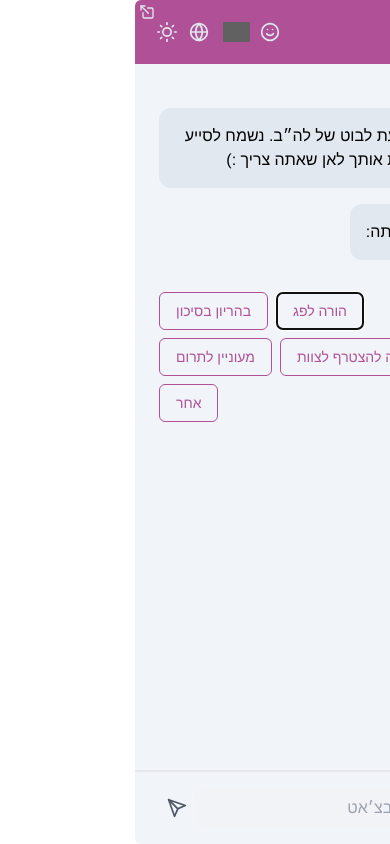
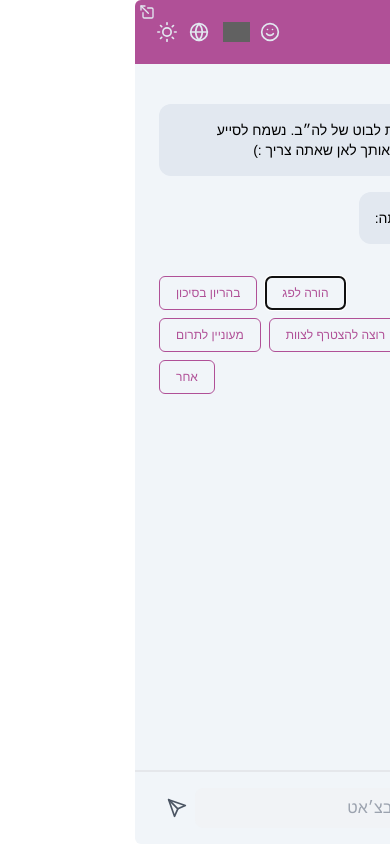
Before and after one commit to landau07/LahavBotUI, a React (Vite) app: page / in a window 390 px wide. Built offline with nearby package versions, Linux system fonts and the light colour scheme; grey boxes are pictures that could not be loaded.

Commit message:
Reduce text size on very small screen

```diff
--- a/src/Components/BirthWeekAndDaySelector.tsx
+++ b/src/Components/BirthWeekAndDaySelector.tsx
@@ -86,7 +86,7 @@ export function BirthWeekAndDaySelector({
               }}
             />
           </div>
-          <Plus className="mt-8" />
+          <Plus className="mt-6 phone:mt-8" />
           <div className="text-center">
             <label htmlFor="day">
               <FormattedMessage id={"day"} />
--- a/src/Components/ChatMessage.tsx
+++ b/src/Components/ChatMessage.tsx
@@ -38,12 +38,12 @@ function BotMessage({
         )}
       >
         {showNameAndAvatar && (
-          <div className="text-lg font-bold text-zinc-700 dark:text-slate-200">
+          <div className="phone:text-lg font-bold text-zinc-700 dark:text-slate-200">
             <FormattedMessage id="lahav" />
           </div>
         )}
         <div
-          className={`p-4 rounded-e-xl rounded-b-xl bg-slate-200 dark:bg-[#272822] text-start ${classNameFromProps}`}
+          className={`p-4 rounded-e-xl text-sm phone:text-base rounded-b-xl bg-slate-200 dark:bg-[#272822] text-start ${classNameFromProps}`}
           {...restDivProps}
         >
           {children}
@@ -65,6 +65,7 @@ function UserMessage({
       <div className="flex flex-col">
         <div
           className={cn(
+            "text-sm phone:text-base",
             "text-white p-4 rounded-s-xl rounded-b-xl",
             lahavBgColor(colorTheme.value)
           )}
--- a/src/Components/ConfirmButton.tsx
+++ b/src/Components/ConfirmButton.tsx
@@ -29,6 +29,7 @@ export function ConfirmButton({
       <button
         onClick={!onClick || disabled ? undefined : onClick}
         className={cn(
+          "text-sm phone:text-base",
           `text-white py-2 px-4 rounded-md`,
           lahavBgColorLightMode(colorTheme.value),
           colorTheme.value === "pink" &&
--- a/src/Components/SelectionBoxList.tsx
+++ b/src/Components/SelectionBoxList.tsx
@@ -30,6 +30,7 @@ export function SelectionBoxList({
       {boxes.map((box, i) => (
         <button
           className={cn(
+            "text-xs phone:text-base",
             "break-words text-sm rounded-md border active:bg-opacity-50 py-2 px-4 hover:bg-opacity-10",
             colorTheme.value === "pink" &&
               "text-lahavPink border-lahavPink dark:text-lahavPink-dark dark:border-lahavPink-dark hover:bg-lahavPink active:bg-fuchsia-900",
```
